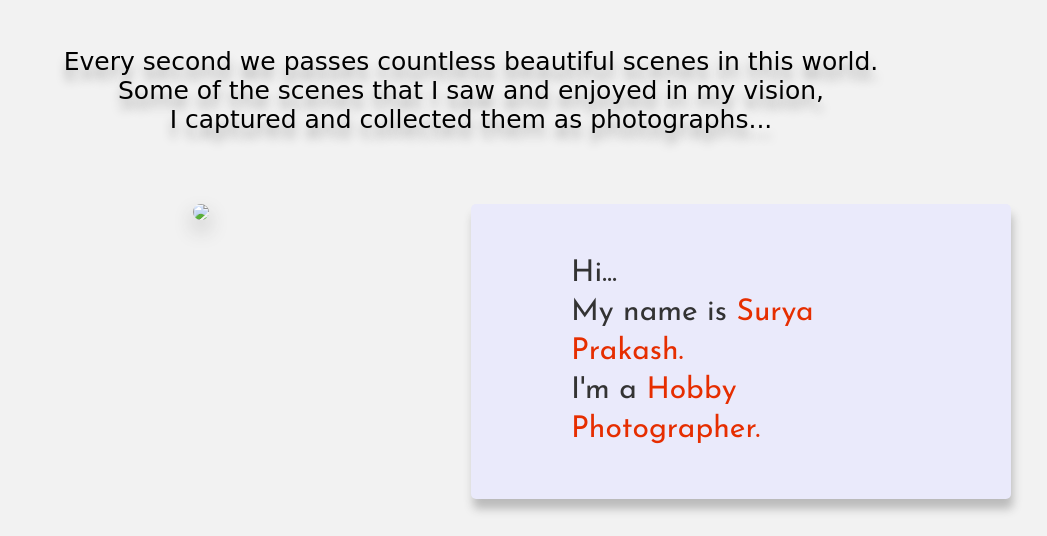
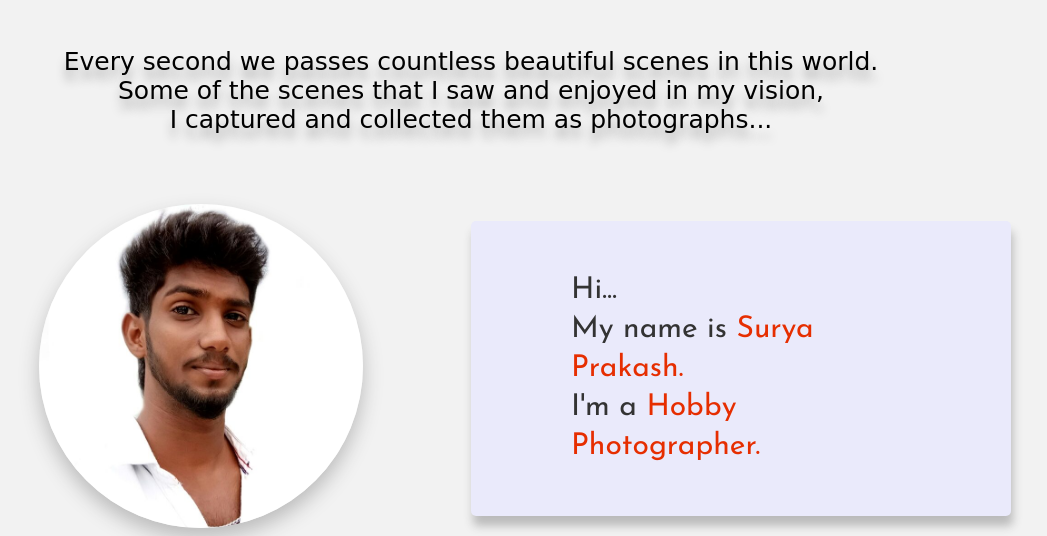
Before and after one commit to SuryaMdk/photography-portfolio, a plain HTML site: page about.html in a window 1280 px wide. Shown: the part 264-800 px from the top of the page, without its empty margins (169-1216 px from the left). Drawn offline with Linux system fonts and the light colour scheme; a web font is replaced by a local one.

Commit message:
Update about.html

```diff
--- a/about.html
+++ b/about.html
@@ -21,7 +21,7 @@
 
 		<div class="aboutsurya">
 			<div class="img">
-				<img src="images/surya.jpeg">
+				<img src="images/surya.jpg">
 			</div>
 			<div class="nameintro">
 				<p>Hi...<br>My name is <span>Surya Prakash.</span><br> I'm a <span>Hobby Photographer.</span></p>
```
